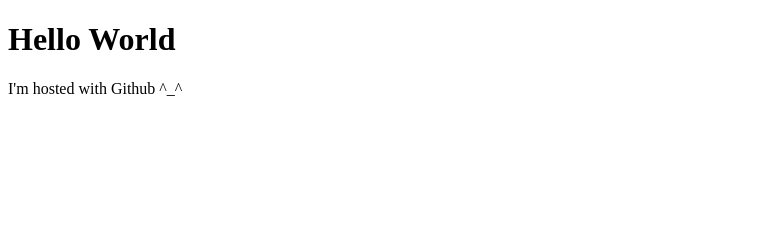
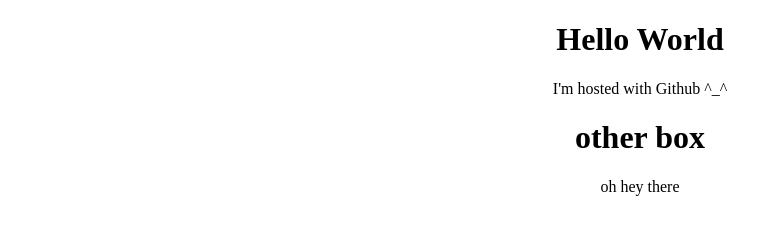
Before and after one commit to knguy082/knguy082.github.io, a plain HTML site: page index.html in a window 1280 px wide. Shown: the whole page, without its empty margins (0-782 px from the left). Drawn offline with Linux system fonts and the light colour scheme.

```diff
--- a/index.html
+++ b/index.html
@@ -1,7 +1,13 @@
 <!DOCTYPE html>
 <html>
 <body>
+<div width = "500px" align="center">
 <h1>Hello World</h1>
 <p> I'm hosted with Github ^_^</p>
+</div>
+<div width = "700px" margin-left="500px" align="center">
+<h1>other box</h1>
+<p>oh hey there</p>
+</div>
 </body>
 </html>
```
